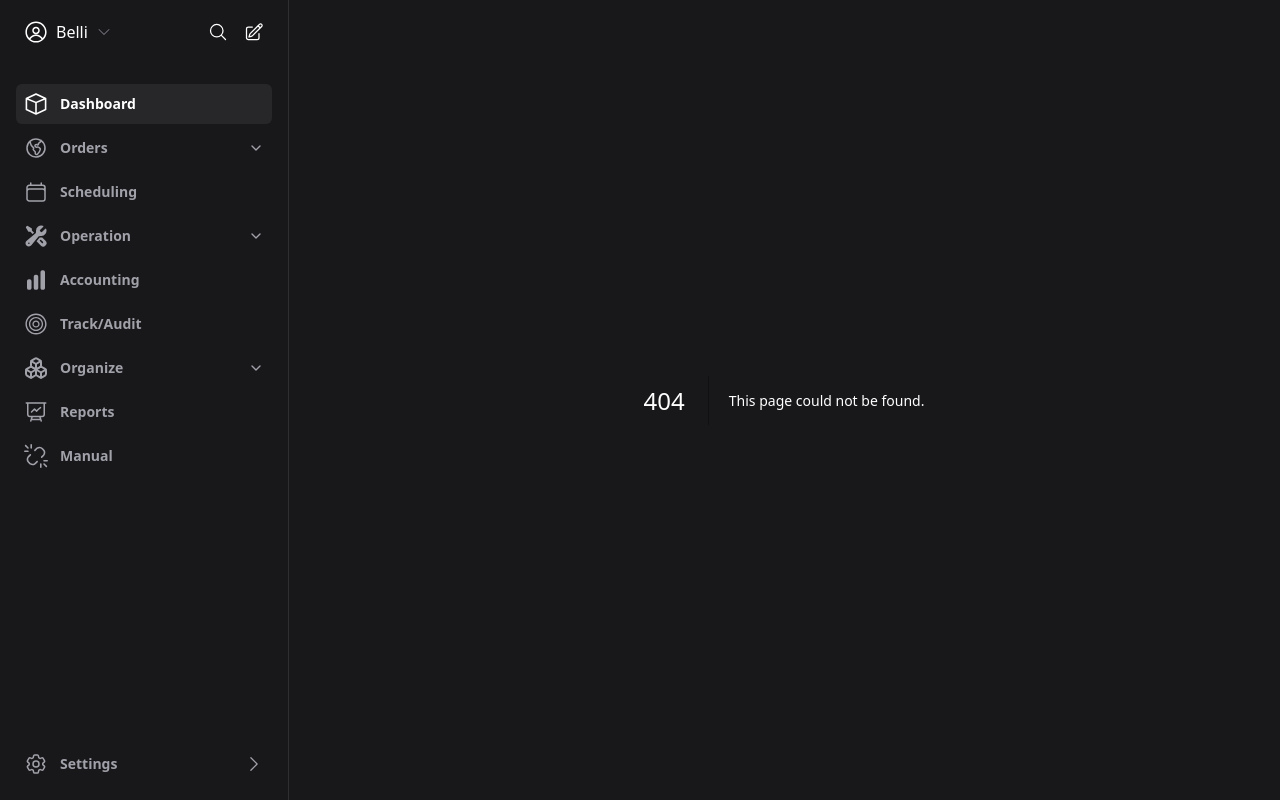
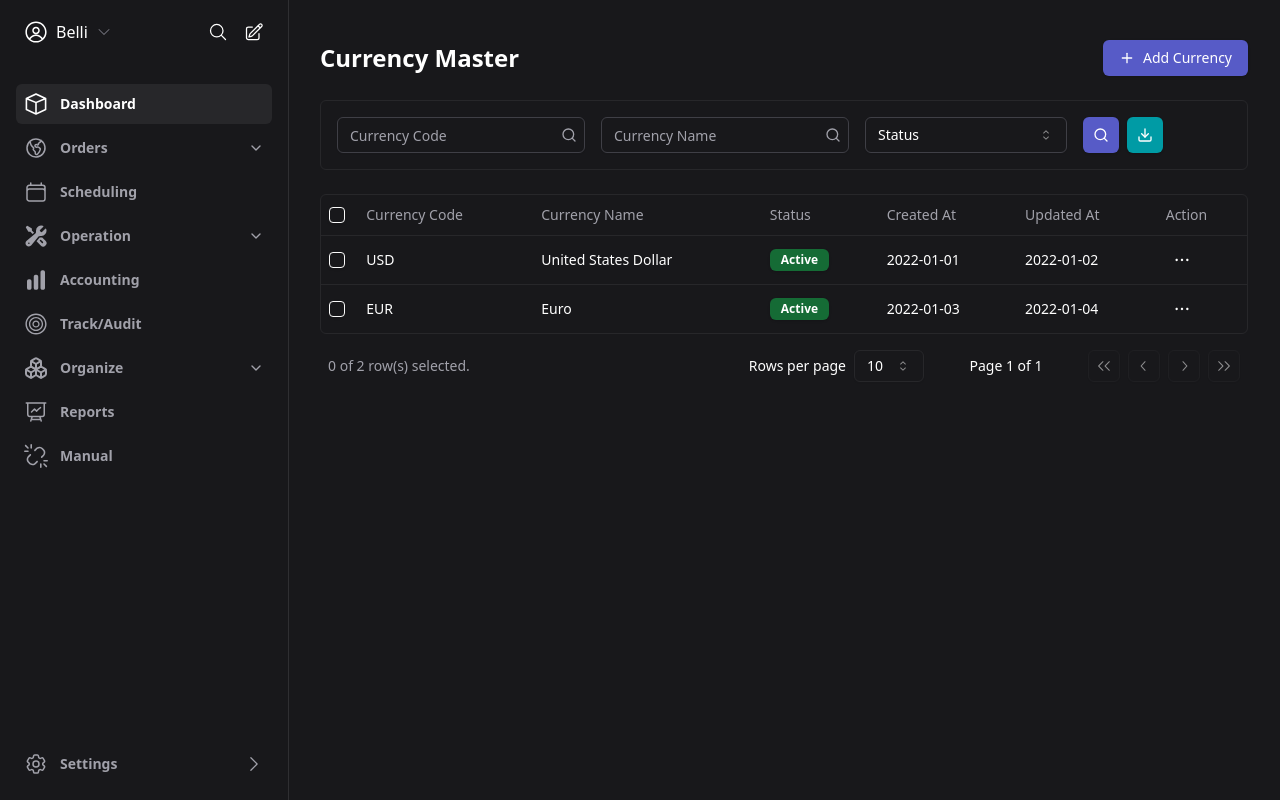
Before and after one commit to belliai/hackathon, a Next.js app: page /organize/masters/finance/currency in a window 1280 px wide. Before the commit this address had no page. Built offline with nearby package versions, Linux system fonts and the light colour scheme.

Commit message:
[k360-7.0-10/47] 07.03 Organize → Masters → Finance → Currency

```diff
--- a/app/organize/masters/components/MastersPageTemplate.tsx
+++ b/app/organize/masters/components/MastersPageTemplate.tsx
@@ -93,14 +93,12 @@ export default function MastersPageTemplate({
       />
       <div className="p-4 border rounded-md">
         <Form {...hookForm}>
-          <form className="flex gap-4 items-end">
+          <form className="flex flex-col md:flex-row gap-4 items-end w-full">
             {filterFormFields.map((field) => {
               return (
-                <FormTextField
-                  key={field.name}
-                  {...field}
-                  form={filterHookForm}
-                />
+                <div key={field.name} className="max-w-72">
+                  <FormTextField {...field} form={filterHookForm} />
+                </div>
               );
             })}
             <div className="flex gap-2">
--- /dev/null
+++ b/app/organize/masters/components/dummySelectOptions.ts
@@ -0,0 +1,17 @@
+export const DUMMY_SELECT_OPTIONS = [{
+    label: "Option 1",
+    value: "option1"
+},
+{
+    label: "Option 2",
+    value: "option2"
+}
+]
+
+export const DUMMY_SELECT_OPTIONS_STATUS = [{
+    label: "Active",
+    value: "active"
+}, {
+    label: "Inactive",
+    value: "inactive"
+}]
--- /dev/null
+++ b/app/organize/masters/finance/currency/page.tsx
@@ -0,0 +1,106 @@
+"use client"
+
+import { FormTextFieldProps } from "@/components/form/FormTextField";
+import { Search } from "lucide-react";
+import { DUMMY_SELECT_OPTIONS_STATUS } from "../../components/dummySelectOptions";
+import { useForm } from "react-hook-form";
+import MastersPageTemplate from "../../components/MastersPageTemplate";
+import { ColumnDef } from "@tanstack/react-table";
+import DataTableSelectHead from "@/components/data-table/DataTableSelectHead";
+import DataTableSelectRow from "@/components/data-table/DataTableSelectRow";
+import { Badge } from "@/components/ui/badge";
+import { DataTableRowActions } from "@/components/data-table/data-table-row-actions";
+
+export default function MastersCurrencyPage() {
+  const formFields: Omit<FormTextFieldProps, "form">[] = [
+    {
+      name: "currency_code",
+      placeholder: "Currency Code",
+      type: "text",
+      endIcon: <Search size={16} />,
+    },
+    {
+      name: "currency_name",
+      placeholder: "Currency Name",
+      type: "text",
+      endIcon: <Search size={16} />,
+    },
+    {
+      name: "status",
+      placeholder: "Status",
+      type: "select",
+      options: DUMMY_SELECT_OPTIONS_STATUS,
+    },
+  ];
+
+  const columns: ColumnDef<any>[] = [
+    {
+      id: "select",
+      header: ({ table }) => <DataTableSelectHead table={table} />,
+      cell: ({ row }) => <DataTableSelectRow row={row} />,
+      enableSorting: false,
+      enableHiding: false,
+    },
+    {
+      accessorKey: "currency_code",
+      header: "Currency Code",
+    },
+    {
+      accessorKey: "currency_name",
+      header: "Currency Name",
+    },
+    {
+      accessorKey: "status",
+      header: "Status",
+      cell: ({ row }) => (
+        <Badge className="bg-green-700/80 text-white hover:bg-green-600">
+          {row.original.status}
+        </Badge>
+      ),
+    },
+    {
+      accessorKey: "created_at",
+      header: "Created At",
+    },
+    {
+      accessorKey: "updated_at",
+      header: "Updated At",
+    },
+    {
+      accessorKey: "action",
+      header: "Action",
+      cell: ({ row }) => <DataTableRowActions />,
+    },
+  ];
+
+  const data = [
+    {
+      currency_code: "USD",
+      currency_name: "United States Dollar",
+      status: "Active",
+      created_at: "2022-01-01",
+      updated_at: "2022-01-02",
+    },
+    {
+      currency_code: "EUR",
+      currency_name: "Euro",
+      status: "Active",
+      created_at: "2022-01-03",
+      updated_at: "2022-01-04",
+    },
+  ];
+
+  const currencyForm = useForm();
+  return (
+    <MastersPageTemplate
+      columns={columns}
+      data={data}
+      filterFormFields={formFields}
+      filterHookForm={currencyForm}
+      formFields={formFields}
+      hookForm={currencyForm}
+      heading="Currency Master"
+      buttonText="Add Currency"
+    />
+  );
+}
--- a/components/form/FormTextField.tsx
+++ b/components/form/FormTextField.tsx
@@ -61,7 +61,7 @@ export default function FormTextField({
   placeholder,
 }: FormTextFieldProps) {
   const fieldClassName = cn(
-    "bg-transparent border-zinc-700 focus:ring-zinc-800 focus-visible:ring-zinc-700",
+    "bg-transparent border-zinc-700 focus:ring-zinc-800 focus-visible:ring-zinc-700 w-full",
     {
       "pr-8": endIcon,
     }
@@ -128,7 +128,7 @@ export default function FormTextField({
           }
         }
         return (
-          <FormItem>
+          <FormItem className="w-full space-y-2">
             {label && (
               <div className="flex items-center gap-1 text-zinc-50">
                 <FormLabel className="text-sm">
--- a/components/nav/sidebar.tsx
+++ b/components/nav/sidebar.tsx
@@ -131,7 +131,11 @@ const navigation = [
               {
                 name: "Country",
                 href: "/organize/masters/finance/country",
-              }
+              },
+              {
+                name: "Currency",
+                href: "/organize/masters/finance/currency",
+              },
             ],
           },
         ],
@@ -276,7 +280,7 @@ export default function SideBar() {
                                                     />
                                                   </div>
                                                 </DropdownMenuTrigger>
-                                                <DropdownMenuContent side="right">
+                                                <DropdownMenuContent side="right" align="start">
                                                   {submenu.submenus.map(
                                                     (subsubmenu: any) => (
                                                       <DropdownMenuItem
```
